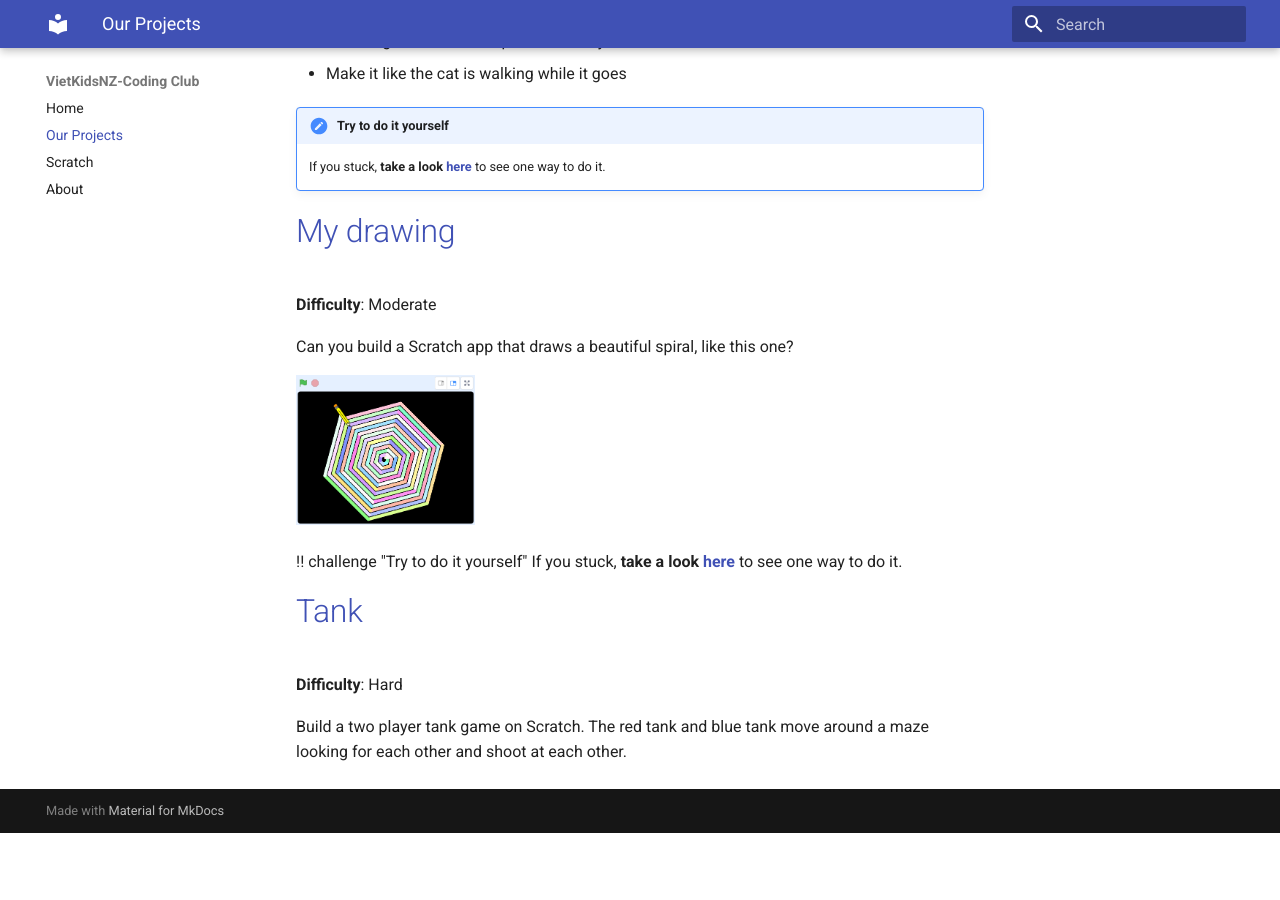
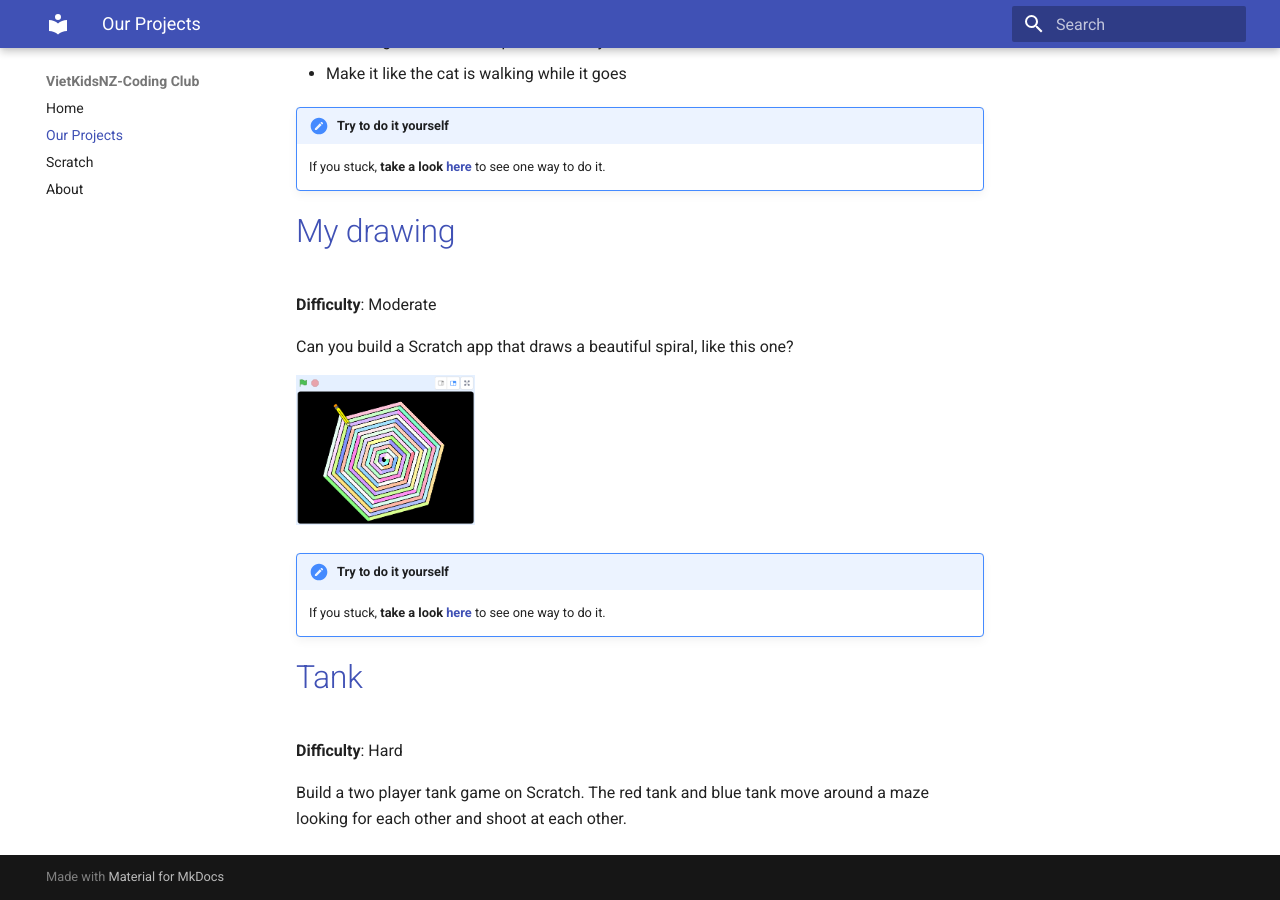
Before and after one commit to trungdtbk/VietKidsNZ-CC, an MkDocs documentation site: the page built from docs/projects.md, in a window 1280 px wide and 900 px high, scrolled down 919 px. Built offline with MkDocs 1.6.1 and Material for MkDocs 9.7.7, drawn with Linux system fonts in a browser that asks for light colours; emoji names are drawn with the system emoji font; before the commit the page ends 1752 px from its top, so only the background shows below that.

Commit message:
fix typos project

```diff
--- a/docs/projects.md
+++ b/docs/projects.md
@@ -41,7 +41,7 @@ Can you build a Scratch app that draws a beautiful spiral, like this one?
 
 ![](/images/my-drawing/1.png){: style="max-height:150px;width:auto;height:auto;"}
 
-!! challenge "Try to do it yourself"
+!!! challenge "Try to do it yourself"
     If you stuck, **take a look [here](my-drawing)** to see one way to do it.
 
 
```
